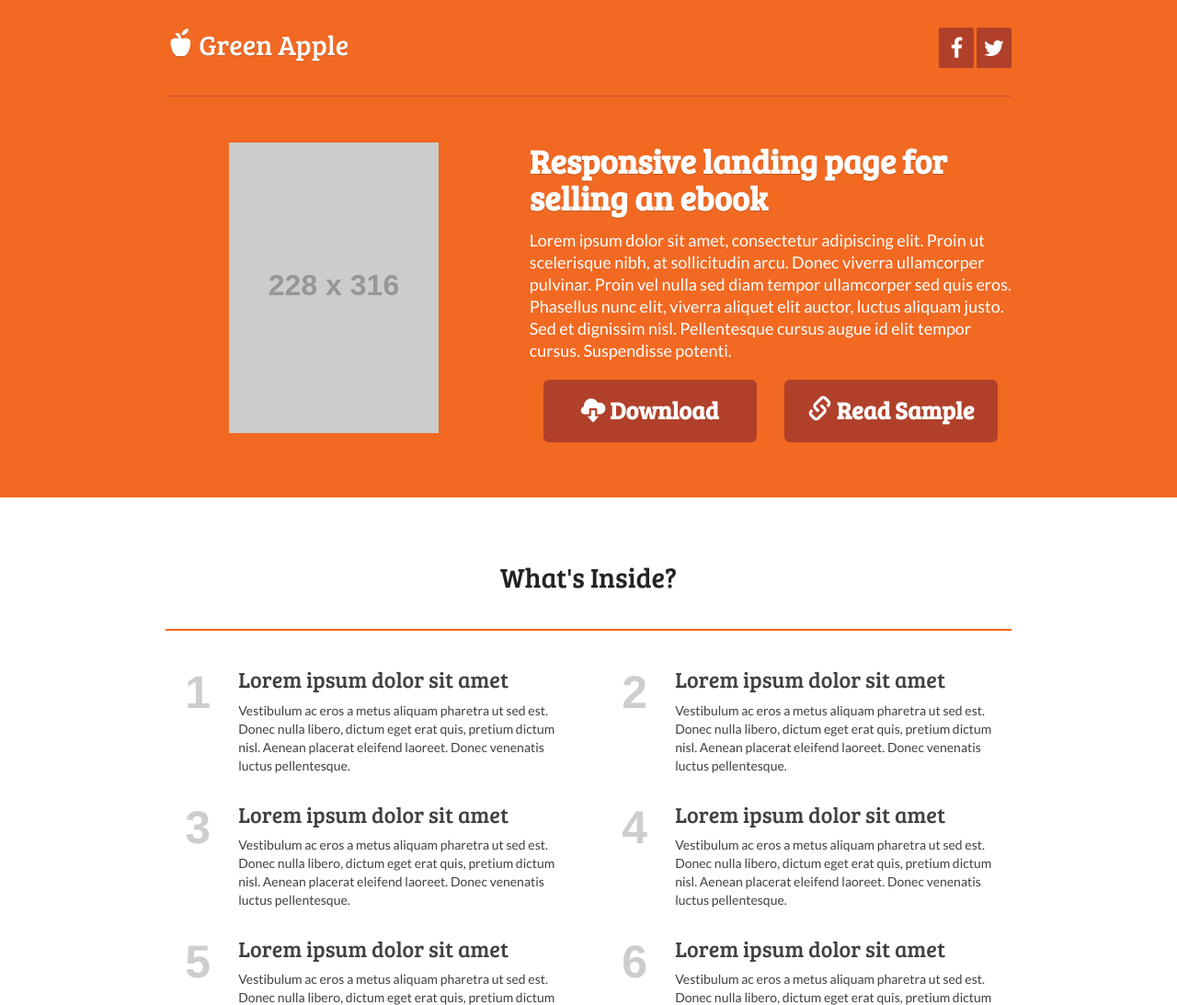
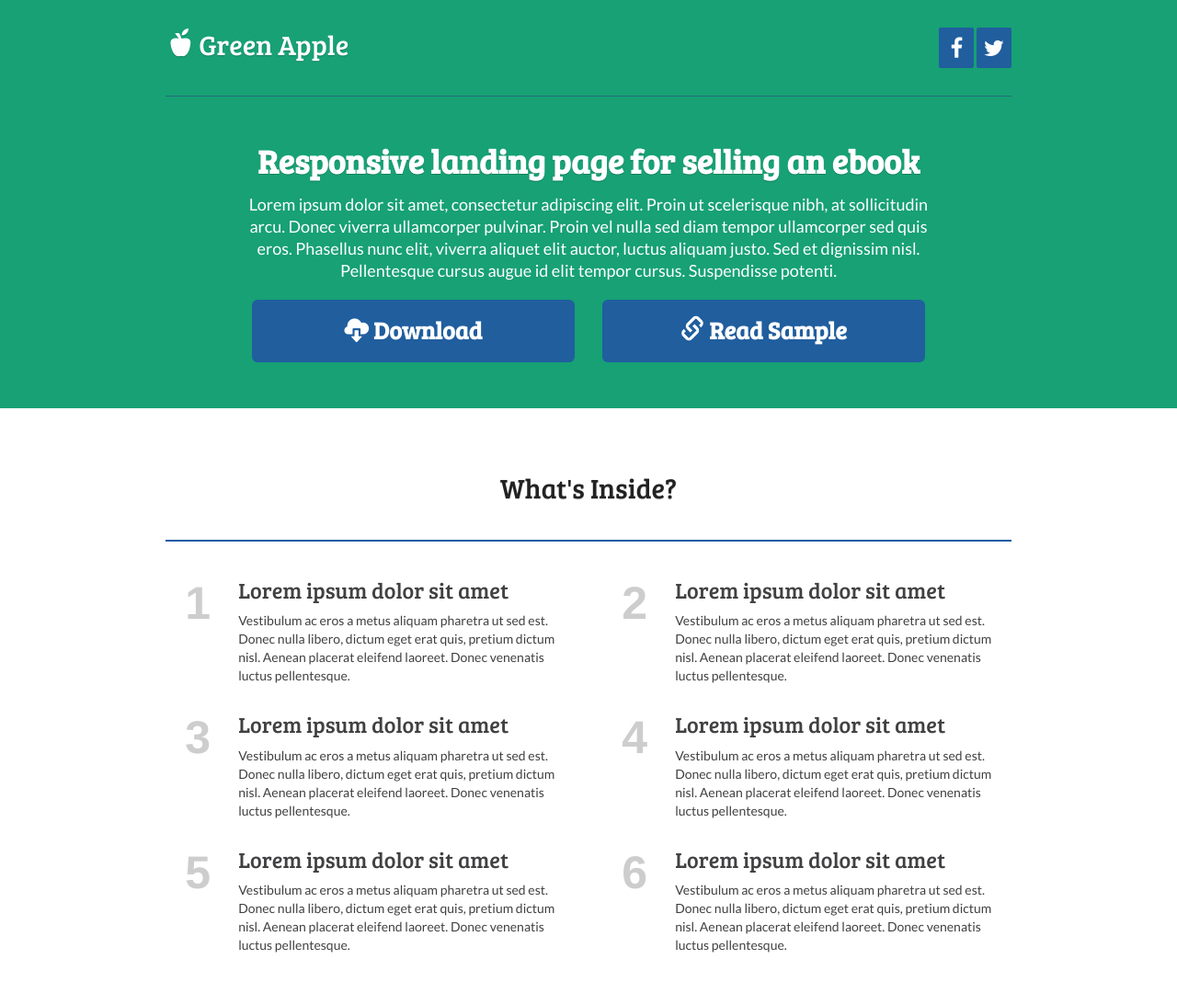
Before and after one commit to mjhea0/ebook-template, a website: page index.html in a window 1280 px wide. Shown: the top 1093 px of the page at 92% size. Drawn offline with nearby package versions, Linux system fonts and the light colour scheme; placeholder pictures from the web are drawn by us.

Commit message:
updated green style

```diff
--- a/assets/css/styles.css
+++ b/assets/css/styles.css
@@ -26,13 +26,13 @@ Variable colors
 */
 
 #marketing{
-	background-color:#f26922;
+	background-color:#17A174;
 	min-height:400px;
 	width:100%;
 }
 .social-icons > a{
 	text-align:center;
-	background-color: #b0402a;
+	background-color: #205E9E;
 	border-radius:2px;
 	-moz-border-radius:2px;
 	-webkit-border-radius:2px;
@@ -42,7 +42,7 @@ Variable colors
 	padding:5px 7px;
 }
 .hero-form{
-	background: #f26922;
+	background: #17A174;
 	border-radius: 6px;
 	-moz-border-radius: 6px;
 	-webkit-border-radius: 6px;
@@ -50,31 +50,31 @@ Variable colors
 	color:#fff;
 }
 hr {
-	border: 1px solid #f7681a;
+	border: 1px solid #1C5BA1;
 }
 a{
-	color: #f26922;
+	color: #17A174;
 }
 a:hover, a:focus{
-	color: #d9563c;
+	color: #2A6E88;
 }
 .testi-user{
-	color: #f26922;
+	color: #17A174;
 	margin-bottom:5px;
 }
 #author .social-icons > a{
-	background-color: #d9563c;
+	background-color: #2A6E88;
 }
 #author .social-icons > a:hover{
 	color:#fff;
-	background-color: #b0402a;
+	background-color: #205E9E;
 }
 #marketing-footer{
-	background-color:#f26922;
+	background-color:#17A174;
 }
 .header-inner{
 	padding-bottom:30px;
-	border-bottom: solid 1px #c94d35;
+	border-bottom: solid 1px #25687E;
 	overflow: hidden;
 }
 
@@ -401,7 +401,7 @@ footer{
 	background-image: none;
 	border:none;
 	font-weight: 700;
-	background-color: #b0402a;
+	background-color: #205E9E;
 	color: white;
 	text-shadow: none;
 }
--- a/index.html
+++ b/index.html
@@ -44,15 +44,9 @@
         <div class="col-md-12">
           <div class="masthead">
 
+
               <div class="row">
-                <div class="col-md-5">
-                  <div class="marketing-media">
-                    <img src=http://placehold.it/228x316>
-                  </div>
-                  <!--/marketing-media-->
-                </div>
-                <!--/col-md-5-->
-                <div class="col-md-7">
+                <div class="col-md-10 col-md-offset-1 text-center">
                   <h1 class="hero-title">Responsive landing page for selling an ebook</h1>
                   <p class="hero-desc">
                     Lorem ipsum dolor sit amet, consectetur adipiscing elit. Proin ut scelerisque nibh, at sollicitudin arcu. Donec viverra ullamcorper pulvinar. Proin vel nulla sed diam tempor ullamcorper sed quis eros. Phasellus nunc elit, viverra aliquet elit auctor, luctus aliquam justo. Sed et dignissim nisl. Pellentesque cursus augue id elit tempor cursus. Suspendisse potenti.
@@ -73,7 +67,6 @@
                 <!--/col-md-7-->
               </div>
               <!--/row-->
-
 
           </div>
           <!--/masthead-->
```
